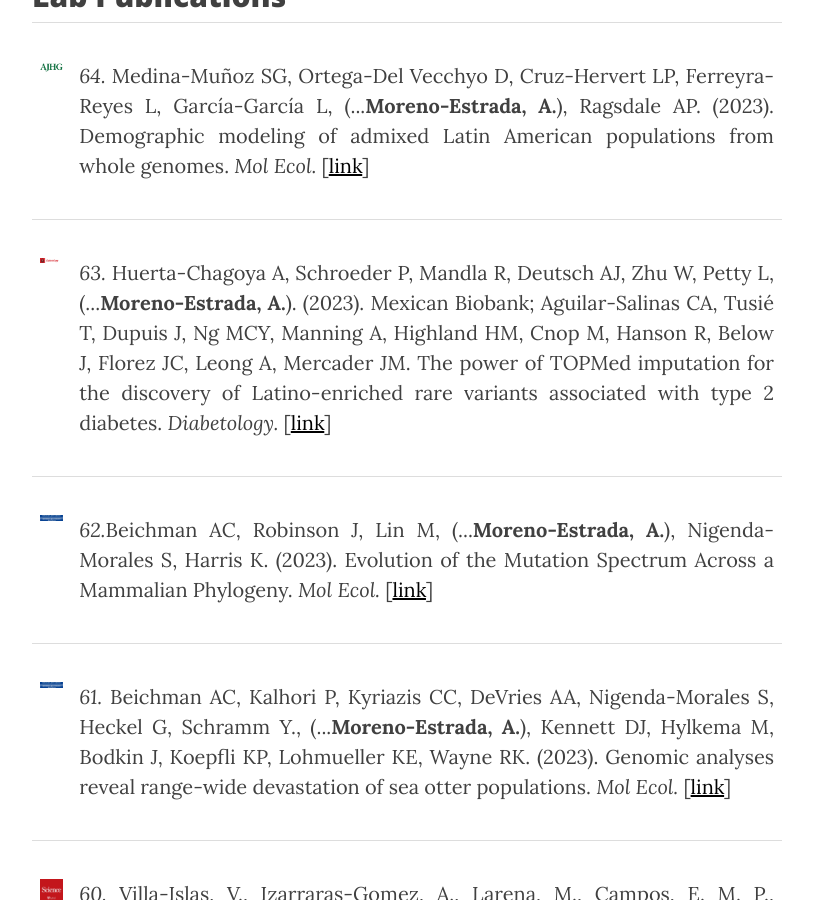
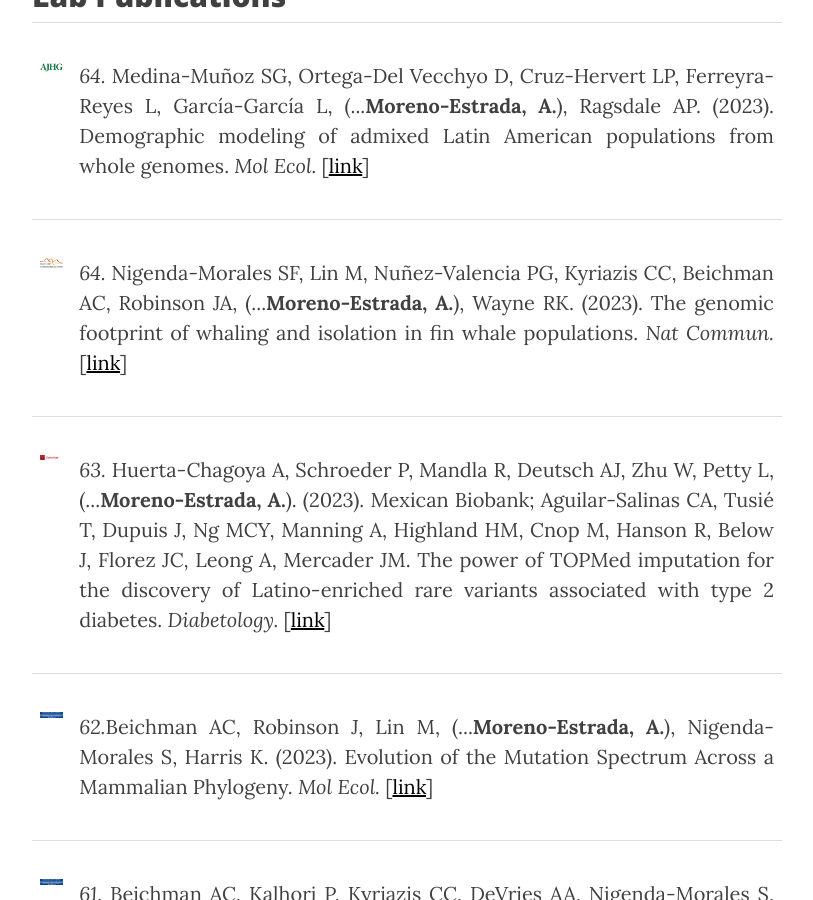
Before and after one commit to milkshakeplustip/milkshakeplustip.github.io, a Jekyll site: the page built from publications.html, in a window 1280 px wide and 900 px high, scrolled down 1051 px. Shown: the whole window, without its empty margins (233-1046 px from the left). Built offline with Jekyll 4.4.1, drawn with Linux system fonts in a browser that asks for light colours; nearby versions of some CDN libraries.

Commit message:
Update publications.html

```diff
--- a/publications.html
+++ b/publications.html
@@ -9,8 +9,15 @@ order: 4
 <h2>Lab Publications</h2>
 <table style="width:100%">
 
+
               <td><p style="text-align:justify"><img src="/img/publications/AJHG.png" alt="AJHG" height="200" width="200"></p></td>
 	      <td><p style="text-align:justify"><i>64.</i> Medina-Muñoz SG, Ortega-Del Vecchyo D, Cruz-Hervert LP, Ferreyra-Reyes L, García-García L,</b> (...<b>Moreno-Estrada, A.</b>), Ragsdale AP. (2023). Demographic modeling of admixed Latin American populations from whole genomes. <i> Mol Ecol. </i>[<a href="https://doi.org/10.1016/j.ajhg.2023.08.015">link</a>]</td>
+
+        </tr>
+	<tr>
+              <td><p style="text-align:justify"><img src="/img/publications/Nature-Communications1-627x275.jpeg" alt="NatCommun" height="200" width="200"></p></td>
+	      <td><p style="text-align:justify"><i>64.</i> Nigenda-Morales SF, Lin M, Nuñez-Valencia PG, Kyriazis CC, Beichman AC, Robinson JA,</b> (...<b>Moreno-Estrada, A.</b>), Wayne RK. (2023). The genomic footprint of whaling and isolation in fin whale populations. <i> Nat Commun. </i>[<a href="https://doi.org/10.1038/s41467-023-40052-z">link</a>]</td>
+
 
 	</tr>
 	<tr>
```
